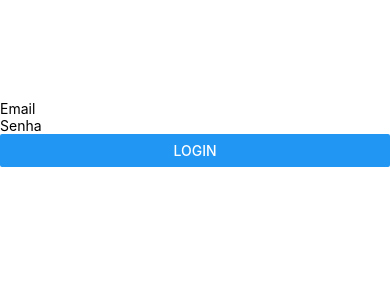
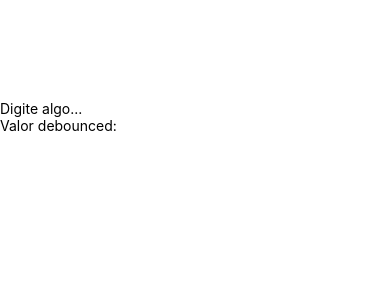
Before and after one commit to Thay-CR/customized-hooks, a React Native app: screen / in a window 390 px wide. Shown: the top 300 px of the page. Built offline with nearby package versions, Linux system fonts and the light colour scheme.

Commit message:
feature - useDebouce customized hook

```diff
--- a/App.tsx
+++ b/App.tsx
@@ -1,7 +1,8 @@
 import { AuthExample } from './Pages/Auth';
+import { Debounced } from './Pages/Debounce';
 
 export default function App() {
   return (
- <AuthExample/>
+ <Debounced/>
   );
 }
--- /dev/null
+++ b/Pages/Debounce.tsx
@@ -0,0 +1,23 @@
+import React, { useState } from 'react';
+import { View, TextInput, Text } from 'react-native';
+import { useDebounce } from '../hooks/debounce/debounce';
+
+export const Debounced: React.FC = () => {
+  const [inputValue, setInputValue] = useState<string>('');
+  const debouncedInputValue = useDebounce<string>(inputValue, 500);
+
+  const handleChange = (text: string) => {
+    setInputValue(text);
+  };
+
+  return (
+    <View style={{top:100}}>
+      <TextInput
+        placeholder="Digite algo..."
+        value={inputValue}
+        onChangeText={handleChange}
+      />
+      <Text>Valor debounced: {debouncedInputValue}</Text>
+    </View>
+  );
+};
--- /dev/null
+++ b/hooks/debounce/debounce.ts
@@ -0,0 +1,24 @@
+import { useState, useEffect, useRef } from 'react';
+
+export const useDebounce = <T>(value: T, delay: number): T => {
+  const [debouncedValue, setDebouncedValue] = useState<T>(value);
+  const timeoutRef = useRef<number | undefined>(undefined);
+
+  useEffect(() => {
+    if (timeoutRef.current) {
+      clearTimeout(timeoutRef.current);
+    }
+
+    timeoutRef.current = window.setTimeout(() => {
+      setDebouncedValue(value);
+    }, delay);
+
+    return () => {
+      if (timeoutRef.current) {
+        clearTimeout(timeoutRef.current);
+      }
+    };
+  }, [value, delay]);
+
+  return debouncedValue;
+};
```
